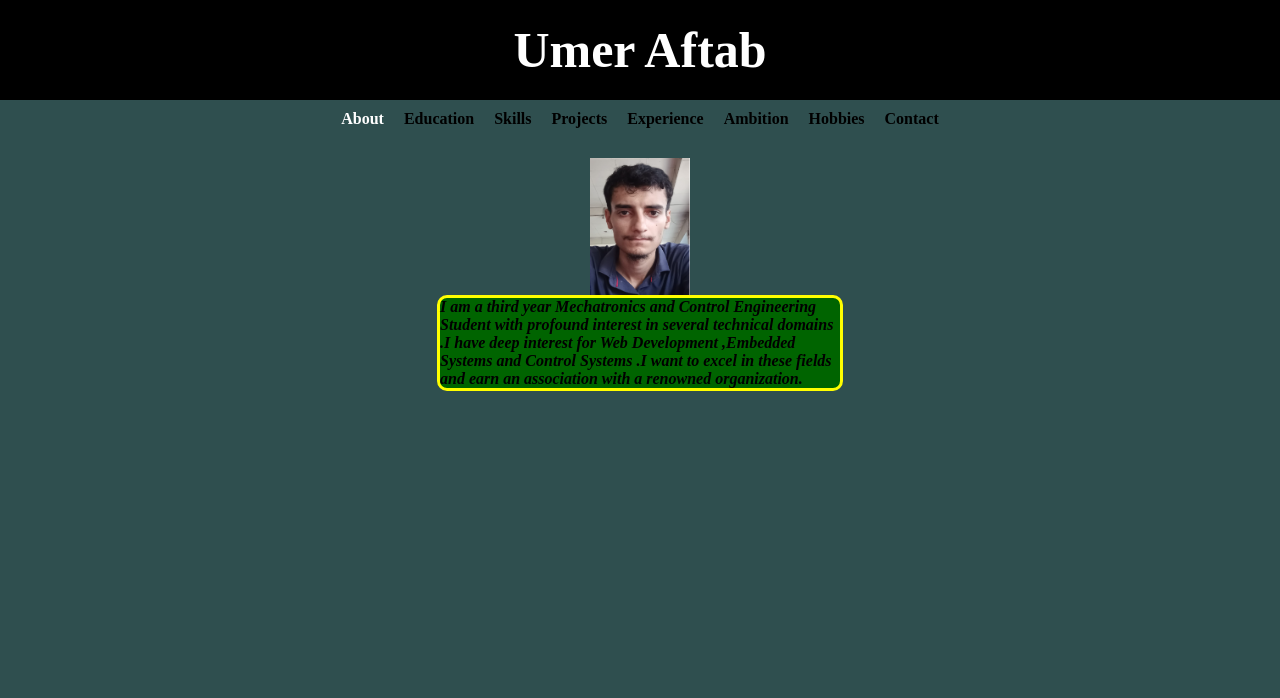
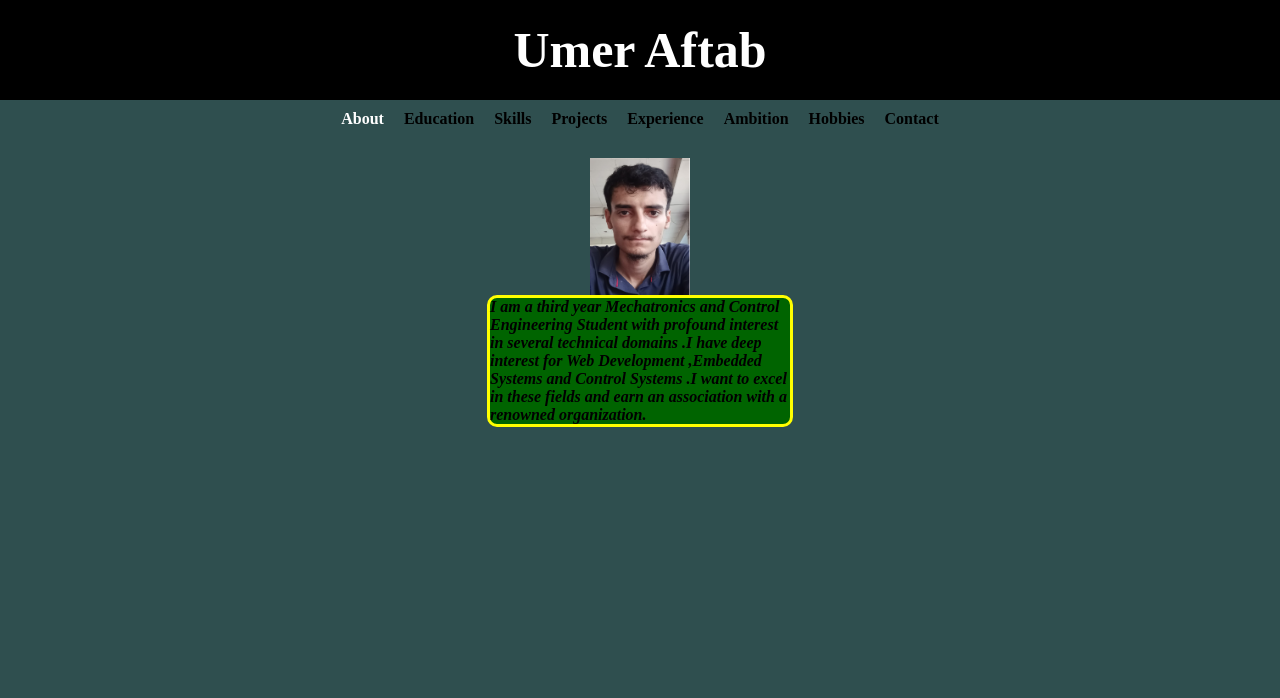
Before and after one commit to learner763/Digital_Empowerment_Pakistan_Task1, a plain HTML site: page index.html in a window 1280 px wide. Shown: the top 698 px of the page. Drawn offline with Linux system fonts and the light colour scheme.

Commit message:
Update index.html

```diff
--- a/index.html
+++ b/index.html
@@ -45,7 +45,7 @@
 
     <div class="About" style="display: flex; flex-direction: column;  width: 100%; margin-top: 20px;">
         <img src="Umer Aftab.png" style="justify-self: center; align-self: center;" alt="">
-        <label style=" justify-self: center; font-style: italic; font-weight: bold; background-color: darkgreen; width: 400px; align-self: center;border-radius: 10px;border-width: 5px;border: yellow solid ">I am a third year Mechatronics and Control
+        <label style=" justify-self: center; font-style: italic; font-weight: bold; background-color: darkgreen; width: 300px; align-self: center;border-radius: 10px;border-width: 5px;border: yellow solid ">I am a third year Mechatronics and Control
             Engineering Student with profound interest in
             several technical domains .I have deep interest
             for Web Development ,Embedded Systems and Control
```
